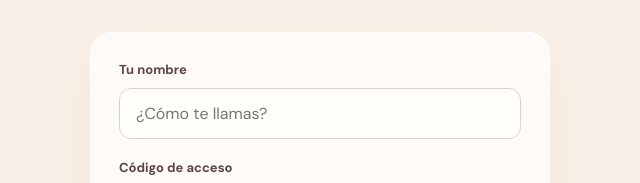
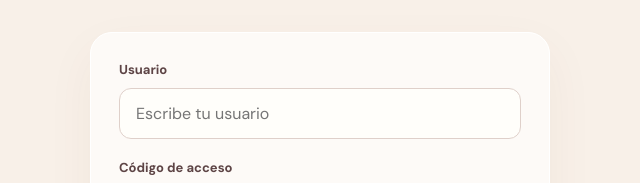
Before and after one commit to Maxi-ING/Pagina-Quiz, a plain HTML site: page index.html in a window 1280 px wide. Shown: the part 547-730 px from the top of the page, 205-845 px from the left. Drawn offline with nearby package versions, Linux system fonts and the light colour scheme.

Commit message:
Ajusta los campos del acceso

```diff
--- a/index.html
+++ b/index.html
@@ -23,7 +23,7 @@
       <h1 id="loginTitle">Hay planes que empiezan con una pregunta.</h1>
       <p class="intro">Preparé este espacio especialmente para ti. Entra y descubre lo que tengo en mente.</p>
       <form id="loginForm" class="form-card">
-        <label for="guestName">Tu nombre</label><input id="guestName" name="name" autocomplete="given-name" required maxlength="60" placeholder="¿Cómo te llamas?">
+        <label for="guestName">Usuario</label><input id="guestName" name="name" autocomplete="username" required maxlength="60" placeholder="Escribe tu usuario">
         <label for="guestCode">Código de acceso</label><input id="guestCode" name="code" type="password" autocomplete="off" required maxlength="100" placeholder="Nuestro pequeño secreto">
         <button class="primary" type="submit">Abrir la invitación <span aria-hidden="true">↗</span></button>
         <p id="loginError" class="feedback" role="alert"></p>
```
